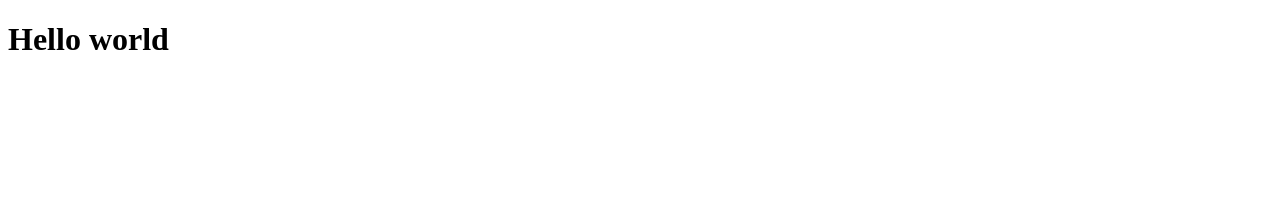
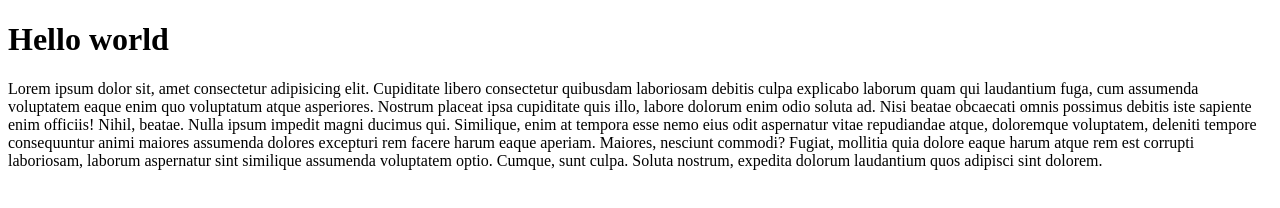
Before and after one commit to ahmed4506vff/git-home-3, a plain HTML site: page index.html in a window 1280 px wide. Drawn offline with Linux system fonts and the light colour scheme.

Commit message:
add message

```diff
--- a/index.html
+++ b/index.html
@@ -9,6 +9,10 @@
 
 <body>
     <h1>Hello world</h1>
+    <p>Lorem ipsum dolor sit, amet consectetur adipisicing elit. Cupiditate libero consectetur quibusdam laboriosam debitis culpa explicabo laborum quam qui laudantium fuga, cum assumenda voluptatem eaque enim quo voluptatum atque asperiores. Nostrum placeat
+        ipsa cupiditate quis illo, labore dolorum enim odio soluta ad. Nisi beatae obcaecati omnis possimus debitis iste sapiente enim officiis! Nihil, beatae. Nulla ipsum impedit magni ducimus qui. Similique, enim at tempora esse nemo eius odit aspernatur
+        vitae repudiandae atque, doloremque voluptatem, deleniti tempore consequuntur animi maiores assumenda dolores excepturi rem facere harum eaque aperiam. Maiores, nesciunt commodi? Fugiat, mollitia quia dolore eaque harum atque rem est corrupti
+        laboriosam, laborum aspernatur sint similique assumenda voluptatem optio. Cumque, sunt culpa. Soluta nostrum, expedita dolorum laudantium quos adipisci sint dolorem.</p>
 </body>
 
 </html>
```
